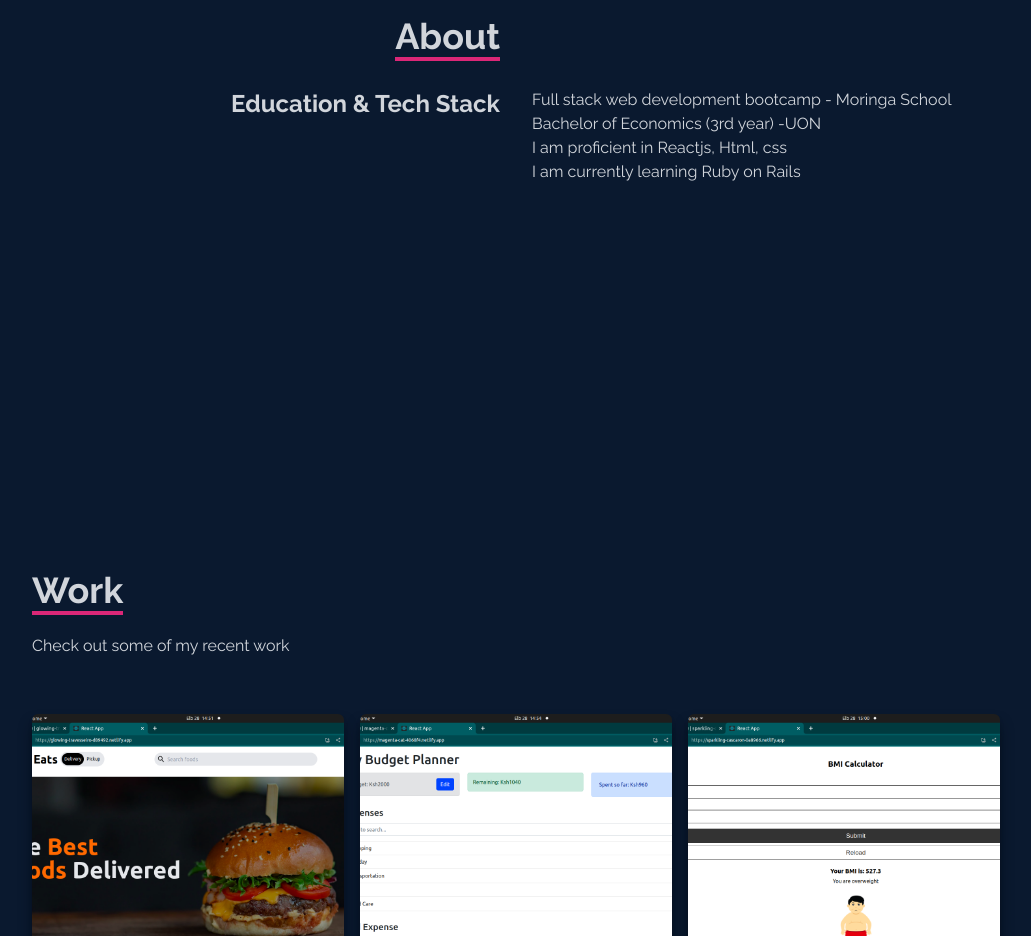
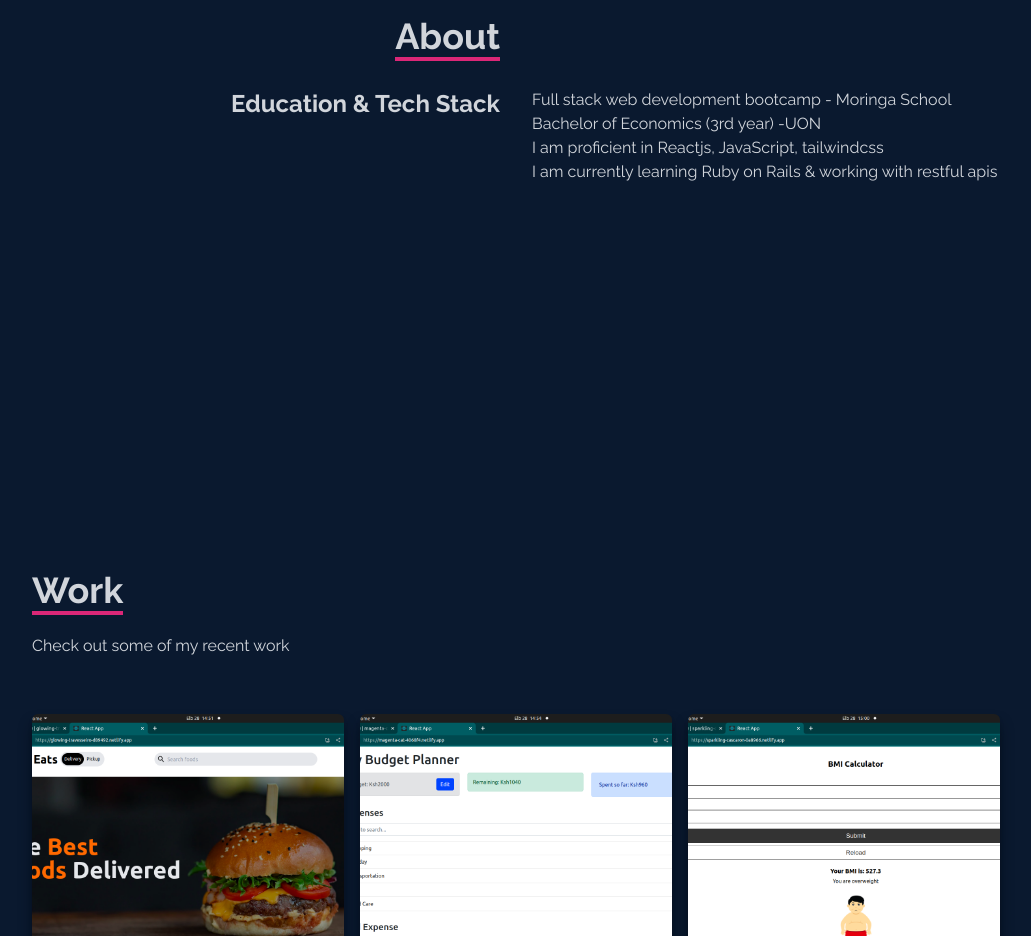
Before and after one commit to GLADYS-CODES/my-portfolio, a React (Vite) app: page / in a window 1280 px wide. Shown: the part 1900-2836 px from the top of the page, without its empty margins (124-1155 px from the left). Built offline with nearby package versions, Linux system fonts and the light colour scheme.

Commit message:
Update About.jsx

```diff
--- a/src/components/About.jsx
+++ b/src/components/About.jsx
@@ -21,8 +21,9 @@ const About = () => {
               <p>Bachelor of Economics (3rd year) -UON</p>
 
 
-     <p>I am proficient in Reactjs, Html, css </p>
-       <p>I am currently learning Ruby on Rails</p>
+     <p>I am proficient in Reactjs, JavaScript, tailwindcss </p>
+
+       <p>I am currently learning Ruby on Rails & working with restful apis</p >
 </div>
           </div>
       </div>
```
